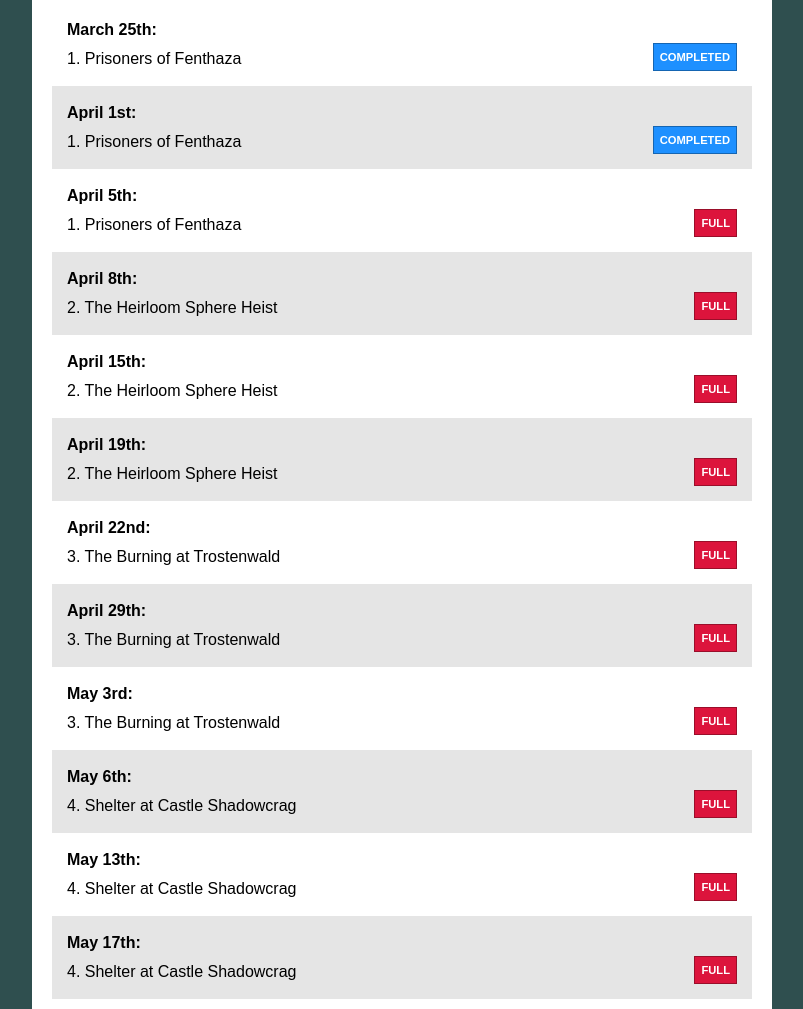
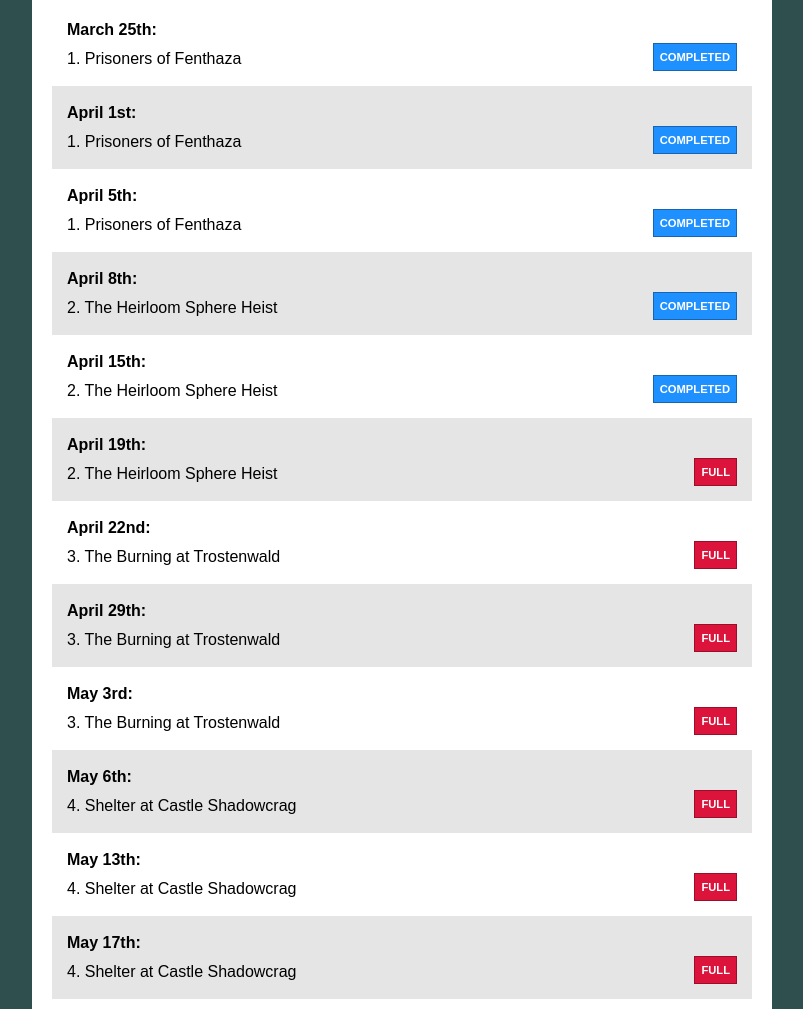
Before and after one commit to lucprincen/dnd-oneshots, a plain HTML site: page index.html in a window 1280 px wide. Shown: the part 1268-2277 px from the top of the page, without its empty margins (238-1041 px from the left). Drawn offline with Linux system fonts and the light colour scheme.

Commit message:
completed badges

```diff
--- a/index.html
+++ b/index.html
@@ -63,17 +63,17 @@
             <li>
                 <strong>April 5th:</strong>
                 <p>1. Prisoners of Fenthaza</p>
-                <span class="note full">FULL</span>
+                <span class="note played">COMPLETED</span>
             </li>
             <li>
                 <strong>April 8th:</strong>
                 <p>2. The Heirloom Sphere Heist</p>
-                <span class="note full">FULL</span>
+                <span class="note played">COMPLETED</span>
             </li>
             <li>
                 <strong>April 15th:</strong>
                 <p>2. The Heirloom Sphere Heist</p>
-                <span class="note full">FULL</span>
+                <span class="note played">COMPLETED</span>
             </li>
             <li>
                 <strong>April 19th:</strong>
```
